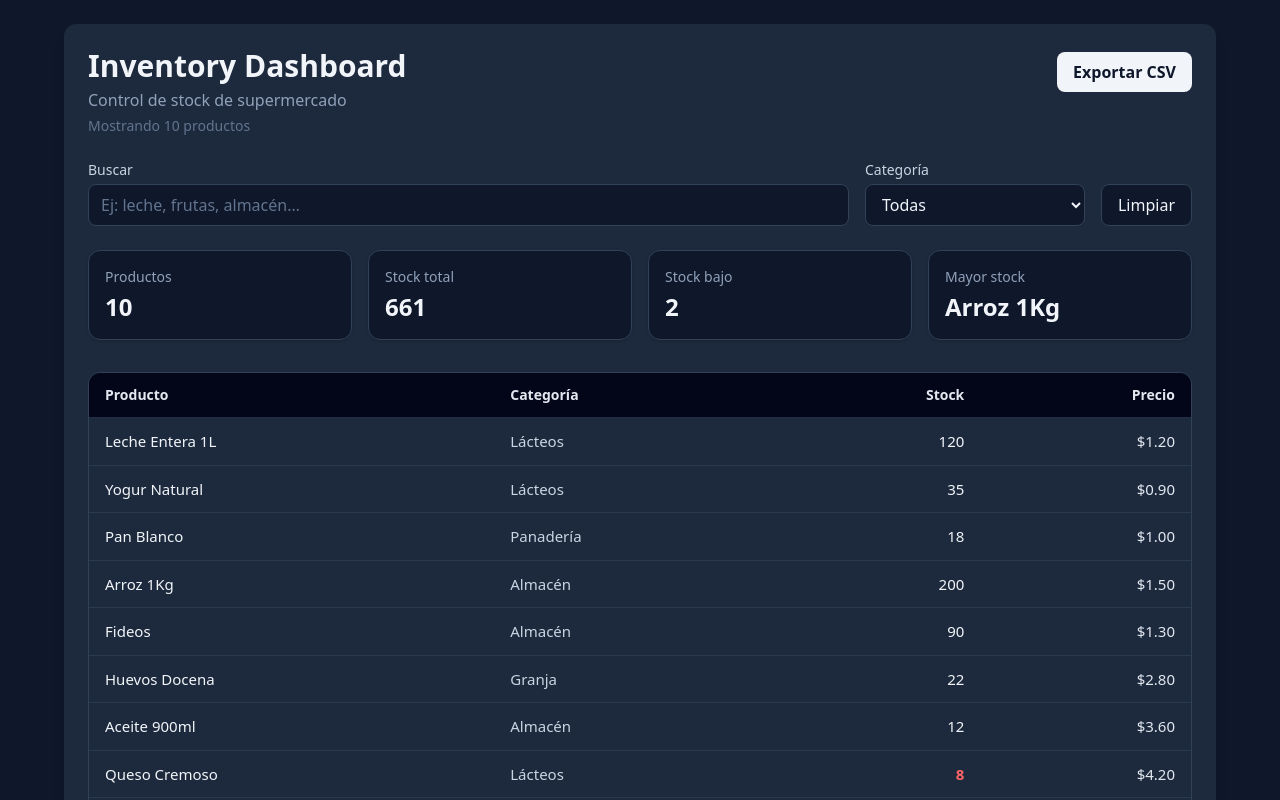
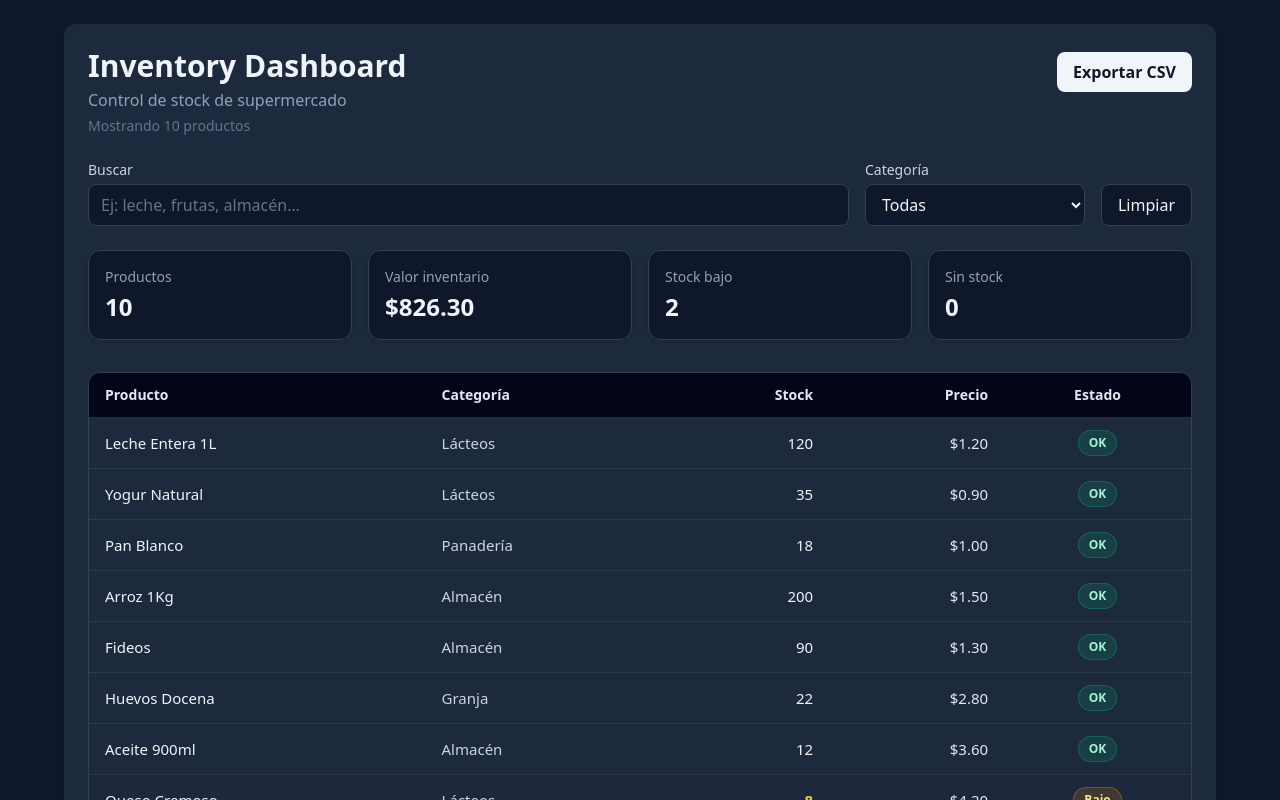
Before and after one commit to Pedernera/simple-metrics-dashboard, a React (Vite) app: page / in a window 1280 px wide. Shown: the top 800 px of the page. Built offline with nearby package versions, Linux system fonts and the light colour scheme.

Commit message:
Add stock status badges + business KPIs

```diff
--- a/src/components/Table/ProductsTable.tsx
+++ b/src/components/Table/ProductsTable.tsx
@@ -1,55 +1,91 @@
 import type { Product } from "../../types/product";
+import { getStockStatus } from "../../utils/stockStatus";
 
 export default function ProductsTable({ rows }: { rows: Product[] }) {
   return (
     <div className="mt-8 overflow-hidden rounded-xl border border-slate-700">
-      <table className="w-full border-collapse">
+      <div className="overflow-x-auto">
+        <table className="w-full border-collapse min-w-[760px]">
           <thead className="bg-slate-950">
             <tr>
               <Th>Producto</Th>
               <Th>Categoría</Th>
               <Th align="right">Stock</Th>
               <Th align="right">Precio</Th>
+              <Th align="center">Estado</Th>
             </tr>
           </thead>
 
           <tbody className="bg-slate-800 text-slate-100">
-          {rows.map((p) => (
+            {rows.map((p) => {
+              const status = getStockStatus(p);
+              const isBad = status !== "OK";
+
+              return (
                 <tr
                   key={p.id}
-              className="border-t border-slate-700/70 hover:bg-slate-700 transition-colors"
+                  className={[
+                    "border-t border-slate-700/70 transition-colors",
+                    "hover:bg-slate-700",
+                    isBad ? "bg-slate-800/60" : "",
+                  ].join(" ")}
                 >
-              {/* Producto */}
                   <Td className="font-medium text-slate-100">{p.name}</Td>
-
-              {/* Categoría */}
                   <Td className="text-slate-300">{p.category}</Td>
 
-              {/* Stock */}
                   <Td
                     align="right"
                     className={
-                  p.stock <= 10
-                    ? "text-red-400 font-semibold"
+                      status === "SIN_STOCK"
+                        ? "text-red-300 font-semibold"
+                        : status === "BAJO"
+                        ? "text-amber-300 font-semibold"
                         : "text-slate-100"
                     }
                   >
                     {p.stock}
                   </Td>
 
-              {/* Precio */}
                   <Td align="right" className="text-slate-200">
                     ${p.price.toFixed(2)}
                   </Td>
+
+                  <Td align="center">
+                    <StatusBadge status={status} />
+                  </Td>
                 </tr>
-          ))}
+              );
+            })}
           </tbody>
         </table>
+      </div>
     </div>
   );
 }
 
+function StatusBadge({ status }: { status: "OK" | "BAJO" | "SIN_STOCK" }) {
+  if (status === "SIN_STOCK") {
+    return (
+      <span className="inline-flex items-center rounded-full px-2.5 py-1 text-xs font-semibold bg-red-500/15 text-red-200 border border-red-500/30">
+        Sin stock
+      </span>
+    );
+  }
+  if (status === "BAJO") {
+    return (
+      <span className="inline-flex items-center rounded-full px-2.5 py-1 text-xs font-semibold bg-amber-500/15 text-amber-200 border border-amber-500/30">
+        Bajo
+      </span>
+    );
+  }
+  return (
+    <span className="inline-flex items-center rounded-full px-2.5 py-1 text-xs font-semibold bg-emerald-500/15 text-emerald-200 border border-emerald-500/30">
+      OK
+    </span>
+  );
+}
 
+/* helpers */
 function Th({
   children,
   align = "left",
@@ -59,9 +95,14 @@ function Th({
 }) {
   return (
     <th
-      className={`px-4 py-3 text-sm font-semibold text-slate-200 ${
-        align === "right" ? "text-right" : "text-left"
-      }`}
+      className={[
+        "px-4 py-3 text-sm font-semibold text-slate-200 whitespace-nowrap",
+        align === "right"
+          ? "text-right"
+          : align === "center"
+          ? "text-center"
+          : "text-left",
+      ].join(" ")}
     >
       {children}
     </th>
@@ -79,9 +120,15 @@ function Td({
 }) {
   return (
     <td
-      className={`px-4 py-3 text-[15px] ${
-        align === "right" ? "text-right" : "text-left"
-      } ${className}`}
+      className={[
+        "px-4 py-3 text-[15px] whitespace-nowrap",
+        align === "right"
+          ? "text-right"
+          : align === "center"
+          ? "text-center"
+          : "text-left",
+        className,
+      ].join(" ")}
     >
       {children}
     </td>
--- a/src/pages/Dashboard/DashboardPage.tsx
+++ b/src/pages/Dashboard/DashboardPage.tsx
@@ -27,12 +27,18 @@ export default function DashboardPage() {
   } = useFilters(data);
 
   const top = highestStock(filtered);
+  const outOfStock = filtered.filter((p) => p.stock === 0).length;
+  const low = filtered.filter((p) => p.stock > 0 && p.stock <= 10).length;
+  const inventoryValue = filtered.reduce(
+    (acc, p) => acc + p.stock * p.price,
+    0
+  );
 
   const kpis = [
-    { label: "Productos", value: String(totalProducts(filtered)) },
-    { label: "Stock total", value: String(totalStock(filtered)) },
-    { label: "Stock bajo", value: String(lowStock(filtered)) },
-    { label: "Mayor stock", value: top ? top.name : "-" },
+    { label: "Productos", value: String(filtered.length) },
+    { label: "Valor inventario", value: `$${inventoryValue.toFixed(2)}` },
+    { label: "Stock bajo", value: String(low) },
+    { label: "Sin stock", value: String(outOfStock) },
   ];
 
   function handleExport() {
--- /dev/null
+++ b/src/utils/stockStatus.ts
@@ -0,0 +1,9 @@
+import type { Product } from "../types/product";
+
+export type StockStatus = "OK" | "BAJO" | "SIN_STOCK";
+
+export function getStockStatus(p: Product): StockStatus {
+  if (p.stock === 0) return "SIN_STOCK";
+  if (p.stock <= 10) return "BAJO";
+  return "OK";
+}
```
Lines whose indentation alone changed are shown as unchanged.
